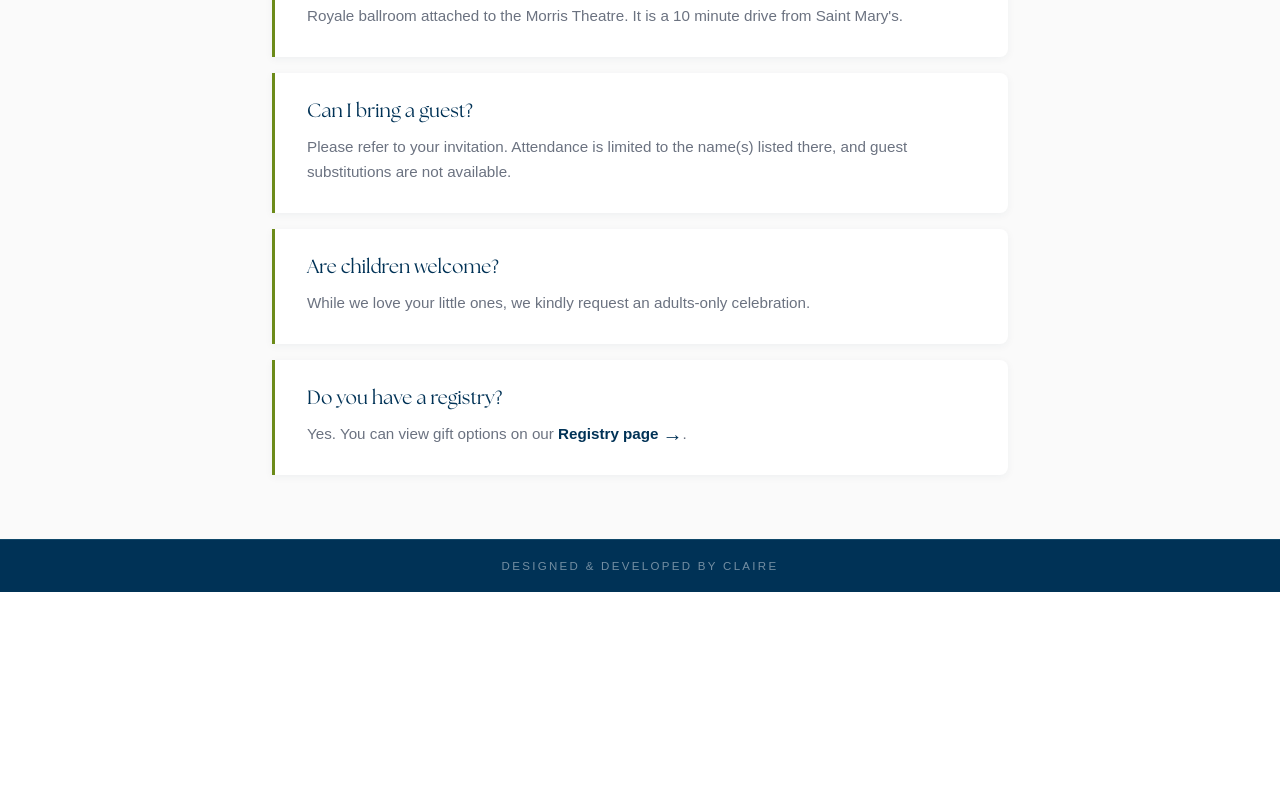
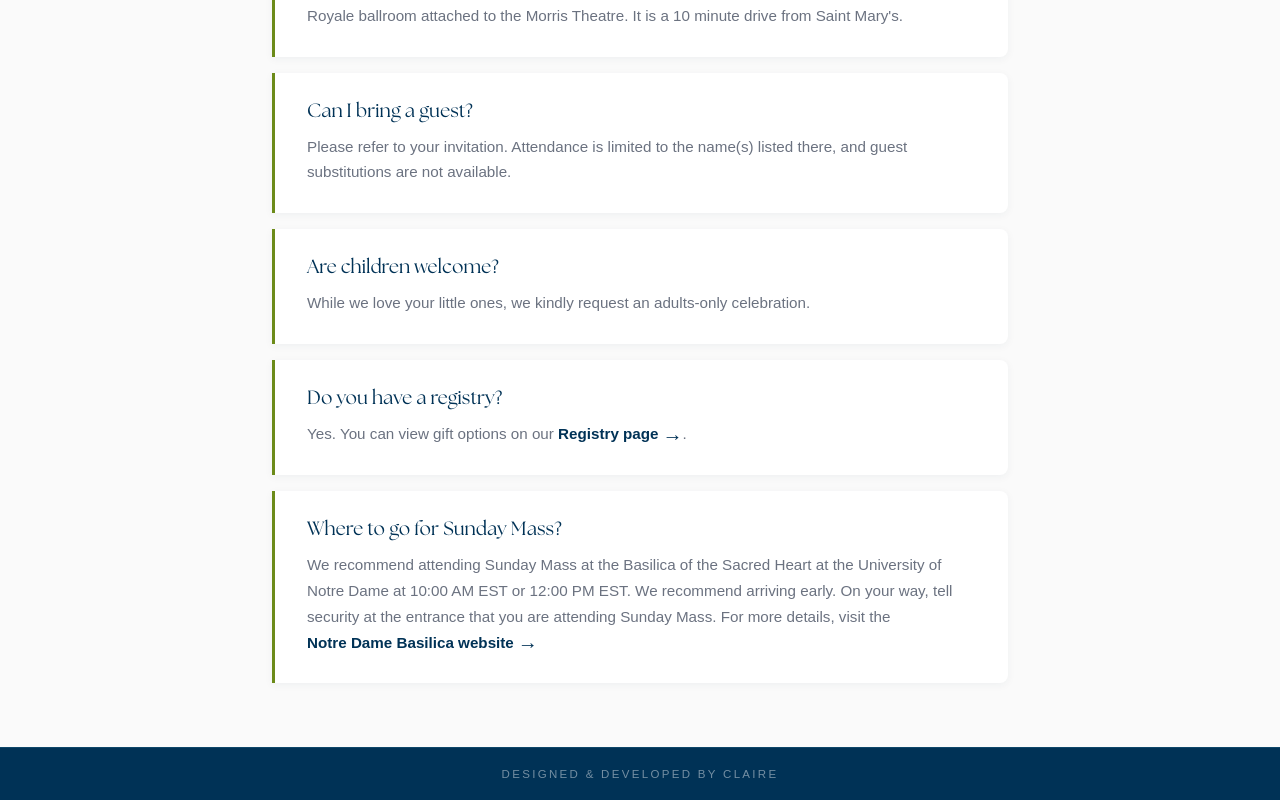
Before and after one commit to claireholmann/ourwedding, a React (Vite) app: page /faqs in a window 1280 px wide. Shown: the part 862-1662 px from the top of the page. Before the commit the page ends 1454 px from the top, so only its background shows below. Built offline with nearby package versions, Linux system fonts and the light colour scheme; a web font is replaced by a local one.

Commit message:
updated mass times

```diff
--- a/src/pages/FAQs.jsx
+++ b/src/pages/FAQs.jsx
@@ -72,6 +72,17 @@ function FAQs() {
           </p>
         </div>
 
+        <div className="faq-item">
+          <h3 className="faq-question">Where to go for Sunday Mass?</h3>
+          <p className="faq-answer">
+            We recommend attending Sunday Mass at the Basilica of the Sacred Heart at the University of Notre Dame at 10:00 AM EST or 12:00 PM EST. We recommend arriving early.
+            On your way, tell security at the entrance that you are attending Sunday Mass.
+            For more details, visit the <Link className="faq-inline-link" target="_blank" to="https://basilica.nd.edu/prayer-and-worship/mass-confession-schedule/">
+              Notre Dame Basilica website
+            </Link>
+          </p>
+        </div>
+
         {/* <div className="faq-item">
           <h3 className="faq-question">What if I have dietary restrictions?</h3>
           <p className="faq-answer">
--- a/src/pages/Itinerary.jsx
+++ b/src/pages/Itinerary.jsx
@@ -124,8 +124,8 @@ function Itinerary() {
             </div>
           </div>
 
-          {/* <div className="timeline-line-break" />
-          <div className="timeline-day-label"><span className="timeline-day-week">Sunday</span><span className="timeline-day-date">June 27th</span></div>
+          <div className="timeline-line-break" />
+          {/* <div className="timeline-day-label"><span className="timeline-day-week">Sunday</span><span className="timeline-day-date">June 27th</span></div>
           <div className="timeline-line-break" />
           <div className="timeline-item left">
             <div className="timeline-time">10:00 AM EST</div>
@@ -136,6 +136,17 @@ function Itinerary() {
               </p>
               <p className="timeline-detail"><strong>Address</strong><br />111 N Main St<br />South Bend, IN 46601</p>
             </div>
+          </div>
+
+          <div className="timeline-item right">
+            <div className="timeline-time">10:00 AM EST & 12:00 PM EST</div>
+            <div className="timeline-content">
+              <h3>Sunday Mass Available</h3>
+              <p className="timeline-description">
+                End the weekend with a Sunday Mass at the historic Basilica of the Sacred Heart at the University of Notre Dame.
+              </p>
+              <p className="timeline-detail"><strong>Address</strong><br />100 Basilica Drive<br />Notre Dame, IN 46556</p>
+            </div>
           </div> */}
         </div>
       </div>
```
